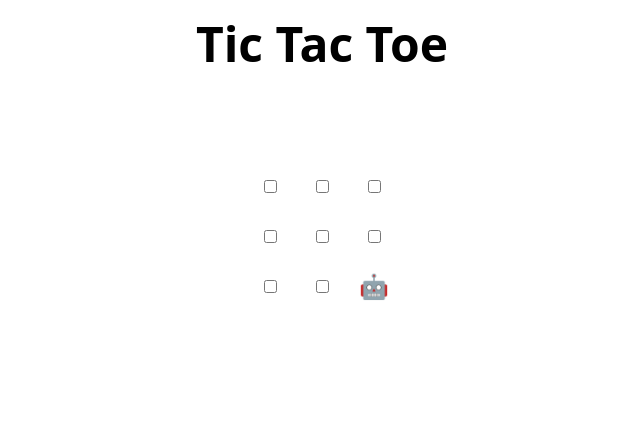
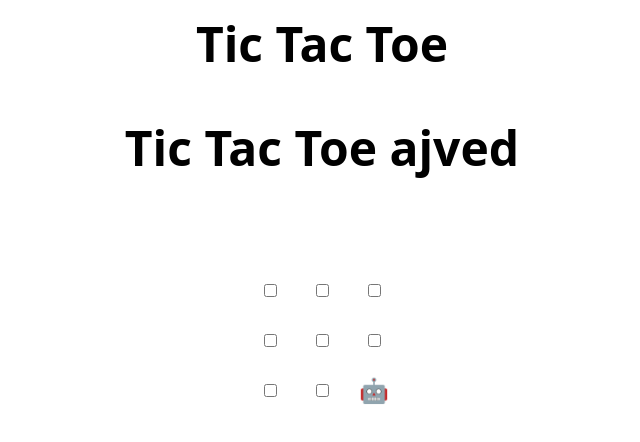
Before and after one commit to khanmohammadjaved1/skills-review-pull-requests, a plain HTML site: page index.html in a window 1280 px wide. Shown: the whole page, without its empty margins (318-958 px from the left). Drawn offline with Linux system fonts and the light colour scheme.

Commit message:
Update index.html

```diff
--- a/index.html
+++ b/index.html
@@ -28,6 +28,9 @@
 </style>
 
 <h1>Tic Tac Toe</h1>
+
+<h1>Tic Tac Toe ajved</h1>
+
 
 <table>
   <tr>
```
